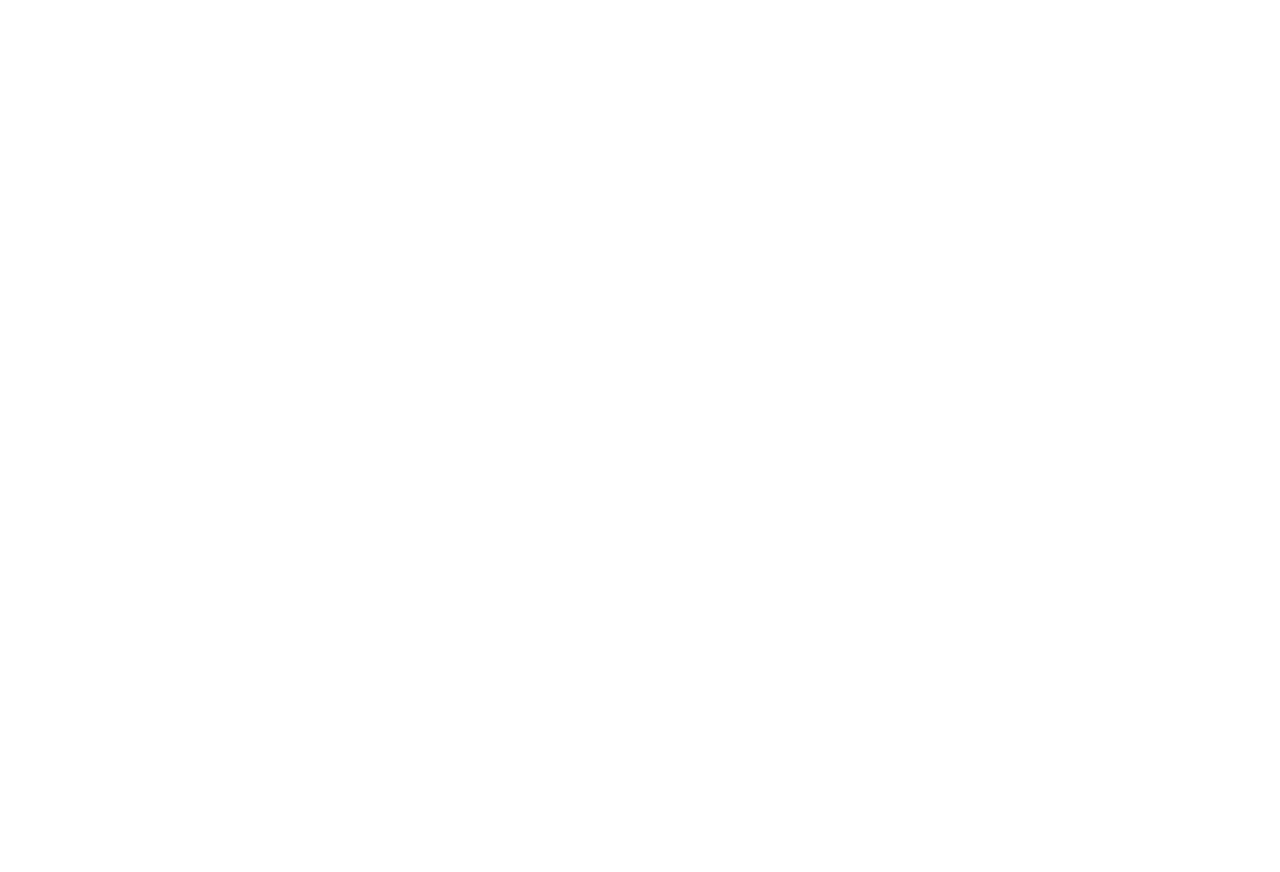
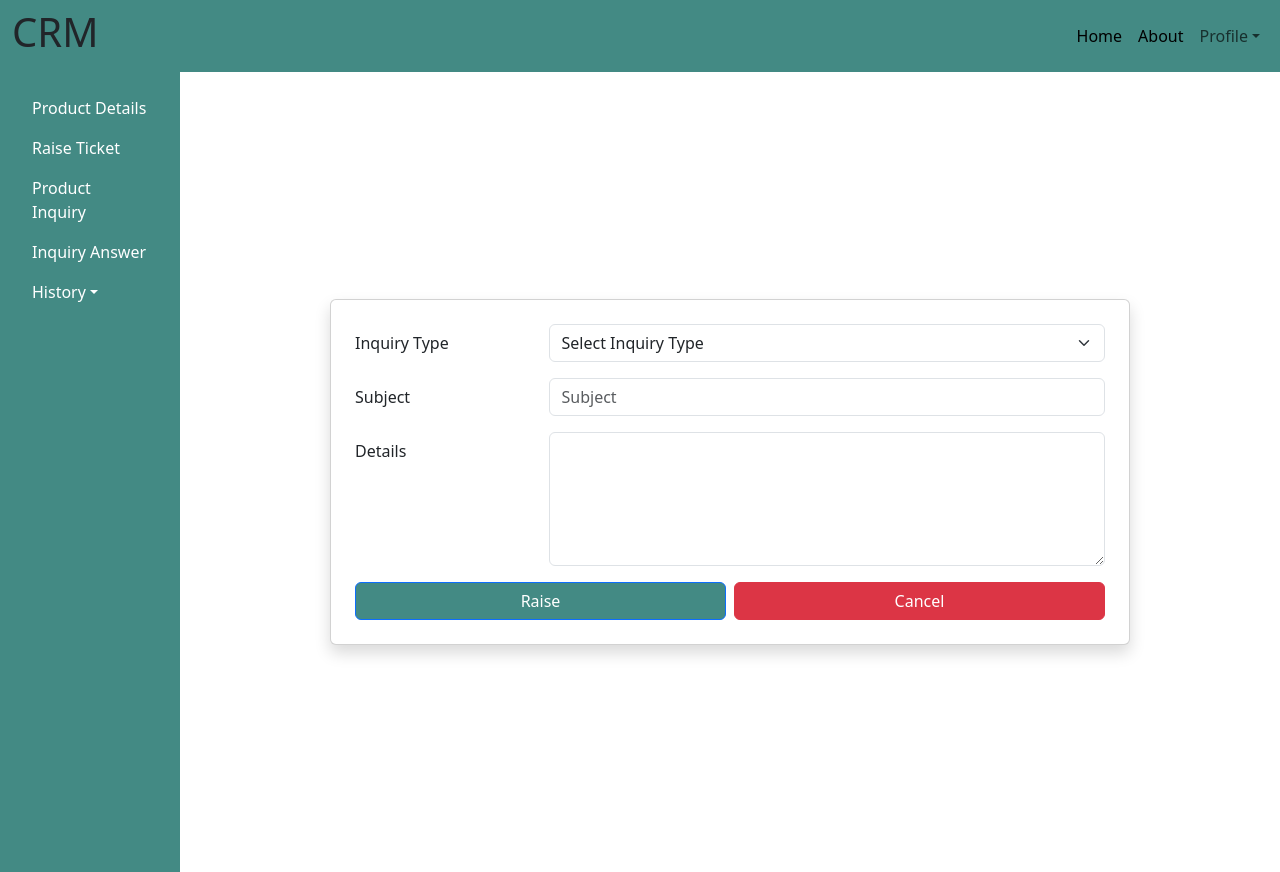
Before and after one commit to KD-J020/CDAC_FinalProject_KD3_KDJ020, a React (Create React App) app in the folder Frontend/user-panel/: page /home/inquiry in a window 1280 px wide. Before the commit this address had no page. Before the commit the page ends 800 px from the top, so only its background shows below. Built offline with nearby package versions, Linux system fonts and the light colour scheme.

Commit message:
Product Inquiry page

```diff
--- a/Frontend/user-panel/src/App.js
+++ b/Frontend/user-panel/src/App.js
@@ -6,8 +6,9 @@
 import Register from "./Screens/Register";
 import Login from "./Screens/Login";
 import Home from "./Screens/Home";
-import PurchaseHistory from "./Screens/PurchasedHistory";
+
 import RaiseTicket from "./Screens/RaiseTicket";
+import Inquiry from "./Screens/Inquiry";
 
 function App() {
   return (
@@ -18,7 +19,7 @@
         <Route path="Register" element={<Register />} />
         <Route path="home" element={<Home />}>
           <Route path='newticket' element={<RaiseTicket/>}/>
-          <Route path="history/purchases" element={<PurchaseHistory />} />
+          <Route path='inquiry' element={<Inquiry/>}/>
         </Route>
       </Routes>
       <ToastContainer />
--- /dev/null
+++ b/Frontend/user-panel/src/Components/InquiryComp.jsx
@@ -0,0 +1,61 @@
+import React from "react";
+import { Container, Card, Form, Button, Row, Col } from "react-bootstrap";
+
+import PropTypes from "prop-types";
+
+function InquiryComp({handleOnSubmit, handleOnChange}){
+    return(
+    <Container className="d-flex justify-content-center align-items-center" style={{ height: '100vh' }}>
+        <Card style={{ width: '50rem'}} className="p-4 shadow">
+
+        <Form autoComplete="off" /*onSubmit={handleOnSubmit}*/>
+        <Form.Group className="mb-3" as={Row}>
+            <Form.Label column sm={3}>
+              Inquiry Type
+            </Form.Label>
+            <Col sm={9}>
+              <Form.Select name="ticketType" onChange={handleOnChange} defaultValue="">
+                <option value="" disabled>
+                  Select Inquiry Type
+                </option>
+                <option value="type-1">Type-1</option>
+                <option value="type-2">Type-2</option>
+                <option value="type-3">Type-3</option>
+              </Form.Select>
+            </Col>
+          </Form.Group>
+
+            <Form.Group className="mb-3" as= {Row}>
+            <Form.Label column sm={3}>Subject</Form.Label>
+            <Col sm={9}>
+                <Form.Control name="subject" /*value={email}*/ onChange={handleOnChange} placeholder="Subject"/>
+            </Col>
+            </Form.Group>
+
+            <Form.Group className="mb-3" as= {Row}>
+            <Form.Label column sm={3}>Details</Form.Label>
+            <Col sm={9}>
+                <Form.Control as="textarea" name="details" rows= "5" /*value={pass}*/ onChange={handleOnChange} />
+            </Col>
+            </Form.Group>
+
+            <div className="d-flex">
+                <Button type="submit" className="w-100 btn btn-primary me-2" style={{ backgroundColor: "#438a84" }} >
+                    Raise
+                </Button>
+                <Button type="submit" className="w-100 btn btn-secondary btn-danger"  >
+                    Cancel
+                </Button>
+            </div>
+        </Form>
+        </Card>
+    </Container>
+
+    )
+}
+
+InquiryComp.propTypes ={
+    handleOnChange : PropTypes.func.isRequired,
+    //handleOnResetSubmit : PropTypes.func.isRequired,
+}
+export default InquiryComp
--- /dev/null
+++ b/Frontend/user-panel/src/Screens/Inquiry.jsx
@@ -0,0 +1,20 @@
+import React from "react";
+//import { Container, Row, Col } from "react-bootstrap";
+
+import InquiryComp from "../Components/InquiryComp";
+
+function Inquiry() {
+    const handleOnChange = e =>{
+        const {name, value} = e.target
+        console.log(name,value)
+    }
+    return(
+        <div>
+            <InquiryComp
+                handleOnChange = {handleOnChange}
+            />
+        </div>
+    )
+}
+
+export default Inquiry
```
